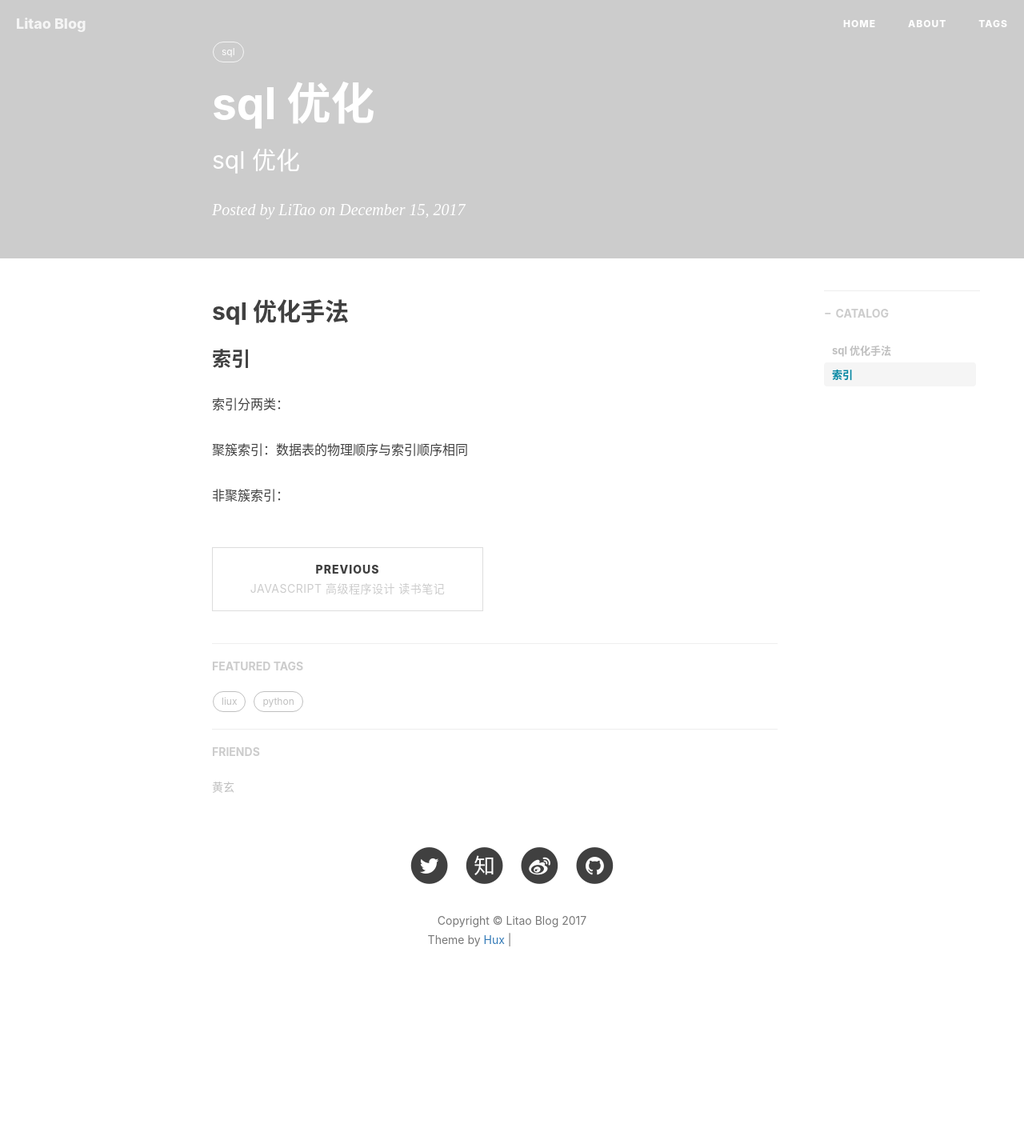
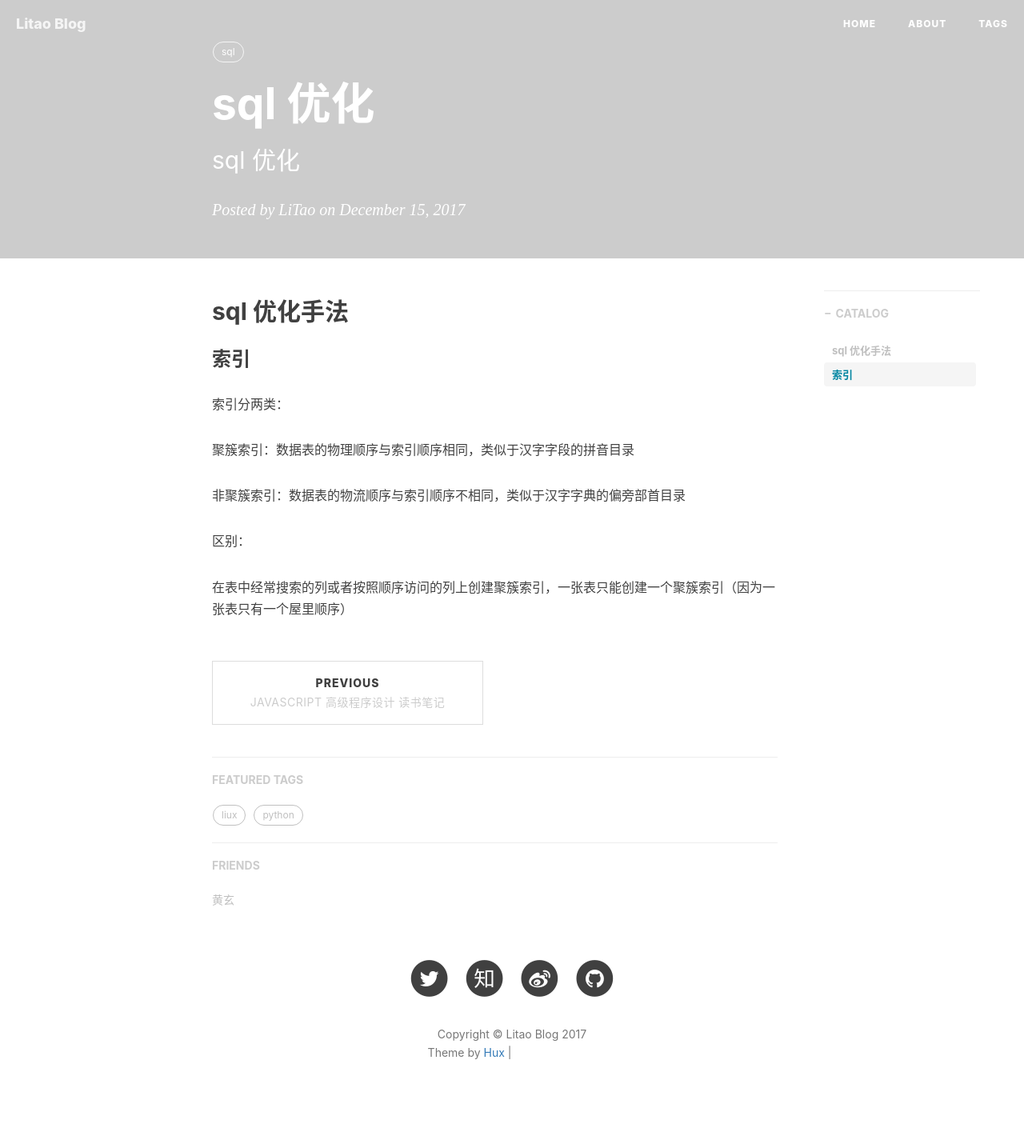
Before and after one commit to smalltao/smalltao.github.io, a Jekyll site: the page built from _posts/2017-12-15-sql-use.markdown, in a window 1280 px wide. Shown: the whole page at 80% size. Built offline with Jekyll 4.4.1, drawn with Linux system fonts in a browser that asks for light colours; nearby versions of some CDN libraries; comment, search, counter and statistics services are not loaded; before the commit the page ends 1279 px from its top, so only the background shows below that; grey boxes are pictures that could not be loaded.

Commit message:
persional note add

```diff
--- a/_posts/2017-12-15-sql-use.markdown
+++ b/_posts/2017-12-15-sql-use.markdown
@@ -16,6 +16,10 @@ tags:
 
 索引分两类：
 
-聚簇索引：数据表的物理顺序与索引顺序相同
+聚簇索引：数据表的物理顺序与索引顺序相同，类似于汉字字段的拼音目录
 
-非聚簇索引：
+非聚簇索引：数据表的物流顺序与索引顺序不相同，类似于汉字字典的偏旁部首目录
+
+区别：
+
+在表中经常搜索的列或者按照顺序访问的列上创建聚簇索引，一张表只能创建一个聚簇索引（因为一张表只有一个屋里顺序）
```
